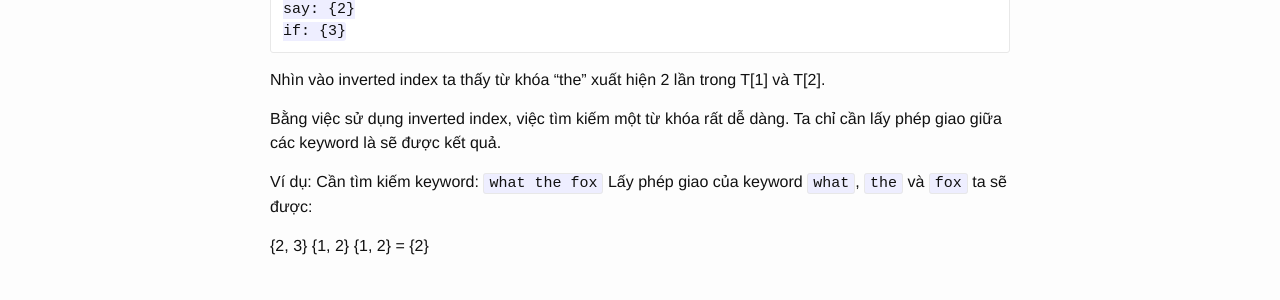
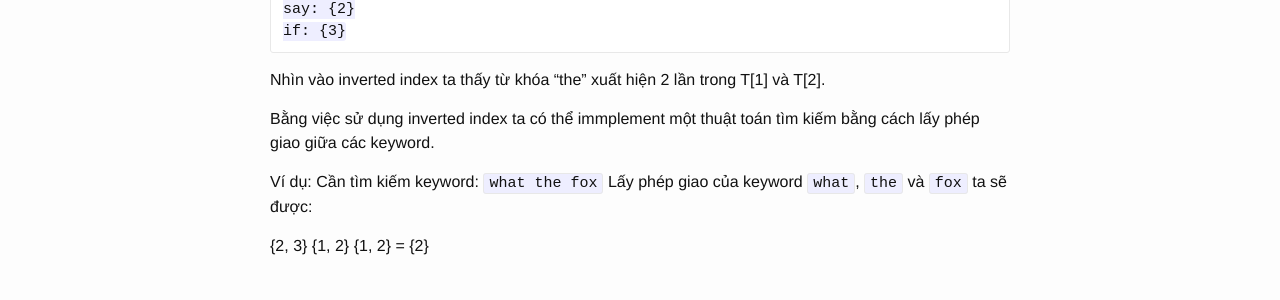
Before and after one commit to zinh/zinh.github.io, a Jekyll site: the page built from _posts/2014-11-23-solr-lucene-an-introduction.markdown, in a window 1280 px wide. Shown: the part 1319-1619 px from the top of the page. Built offline with Jekyll 4.4.1, drawn with Linux system fonts in a browser that asks for light colours.

Commit message:
Update 2014-11-23-solr-lucene-an-introduction.markdown

```diff
--- a/_posts/2014-11-23-solr-lucene-an-introduction.markdown
+++ b/_posts/2014-11-23-solr-lucene-an-introduction.markdown
@@ -60,7 +60,7 @@ if: {3}
 
 Nhìn vào inverted index ta thấy từ khóa "the" xuất hiện 2 lần trong T[1] và T[2].
 
-Bằng việc sử dụng inverted index, việc tìm kiếm một từ khóa rất dễ dàng. Ta chỉ cần lấy phép giao giữa các keyword là sẽ được kết quả.
+Bằng việc sử dụng inverted index ta có thể immplement một thuật toán tìm kiếm bằng cách lấy phép giao giữa các keyword.
 
 Ví dụ:
 Cần tìm kiếm keyword: `what the fox`
```
